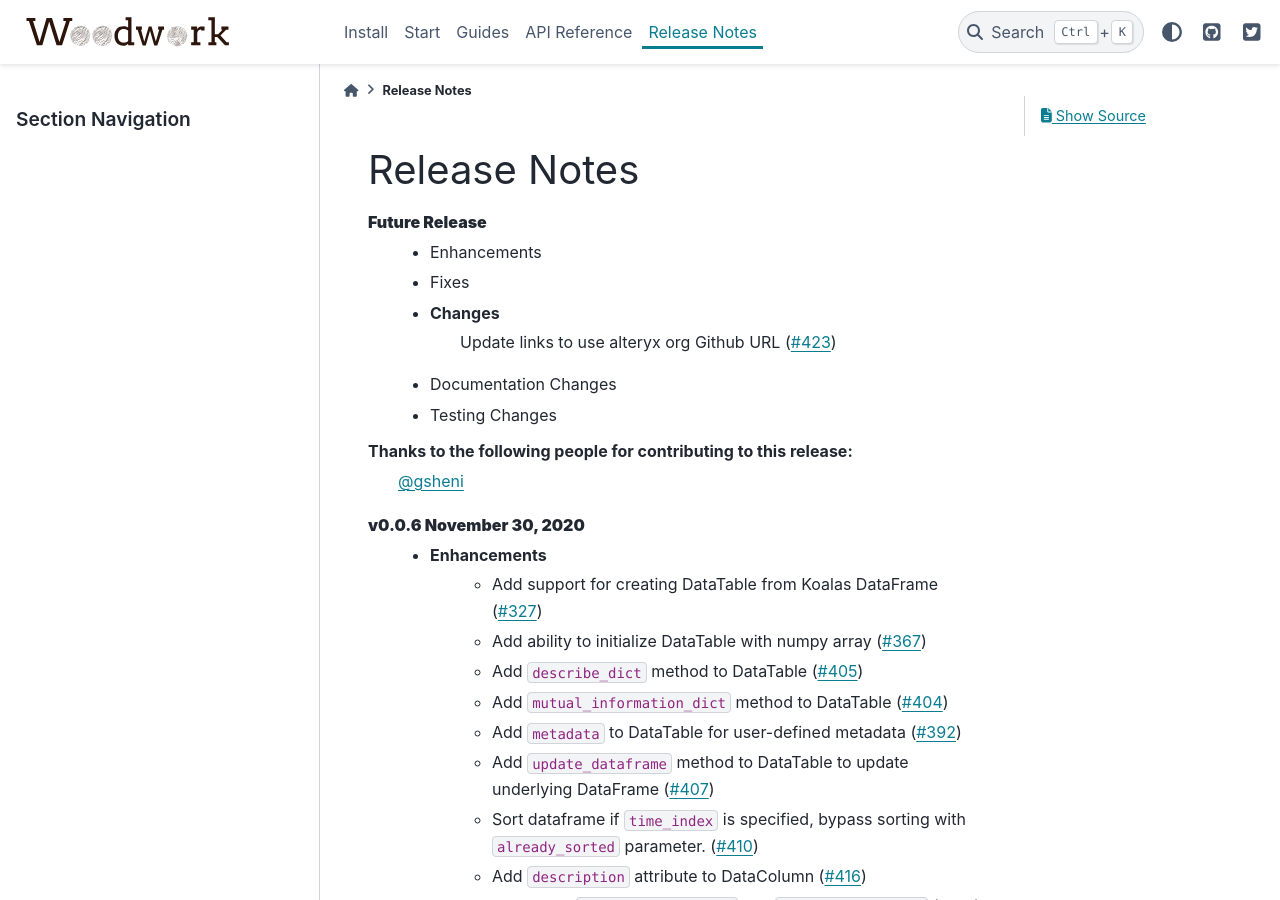
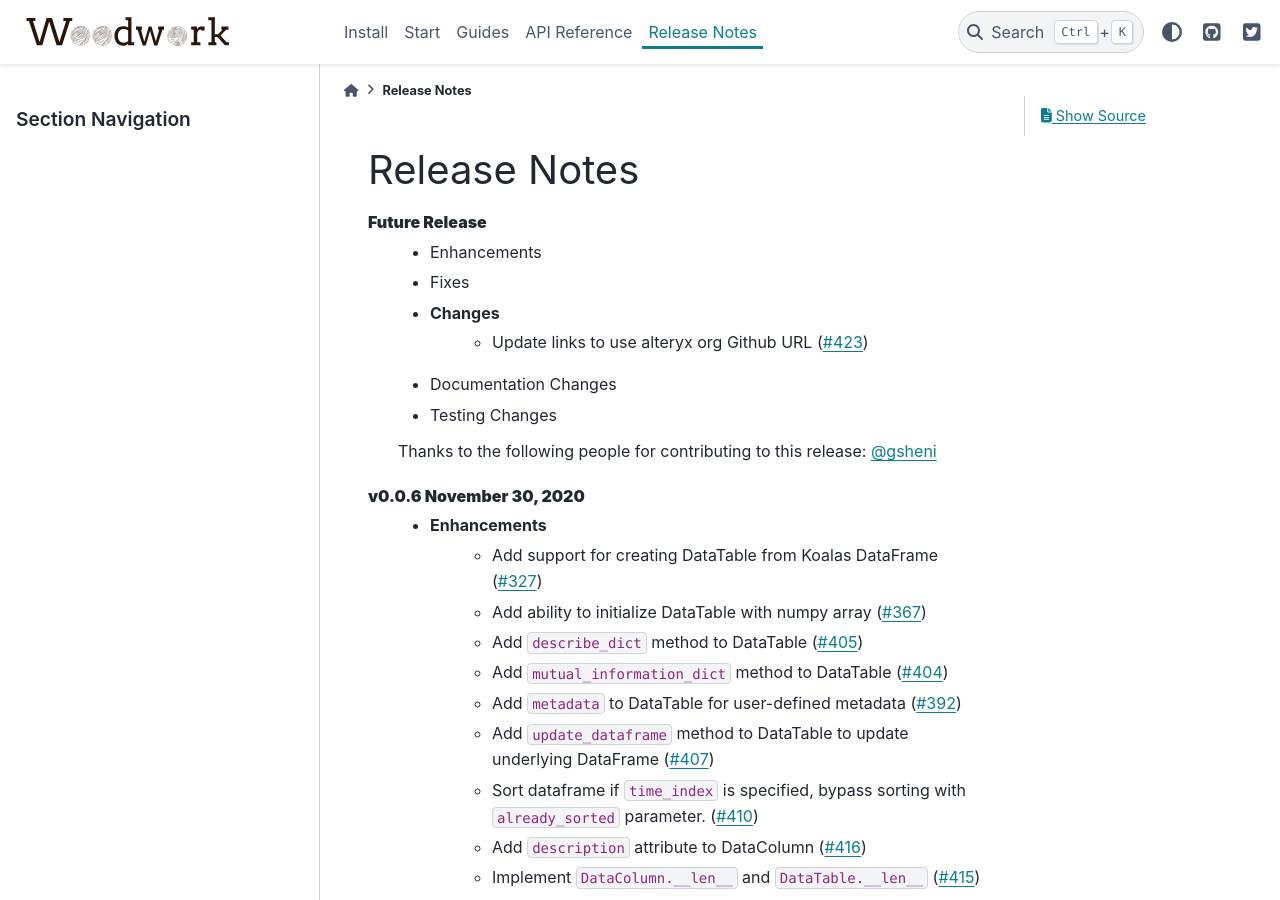
Before and after one commit to alteryx/woodwork, a Sphinx documentation site: the page built from docs/source/release_notes.rst, in a window 1280 px wide and 900 px high. Built offline with Sphinx 7.4.7 and the PyData theme 0.15.4, drawn with Linux system fonts in a browser that asks for light colours; comment, search, counter and statistics services are not loaded.

```diff
--- a/docs/source/release_notes.rst
+++ b/docs/source/release_notes.rst
@@ -6,11 +6,11 @@ Release Notes
     * Enhancements
     * Fixes
     * Changes
-        Update links to use alteryx org Github URL (:pr:`423`)
+        * Update links to use alteryx org Github URL (:pr:`423`)
     * Documentation Changes
     * Testing Changes
 
-Thanks to the following people for contributing to this release:
+    Thanks to the following people for contributing to this release:
     :user:`gsheni`
 
 **v0.0.6 November 30, 2020**
```
